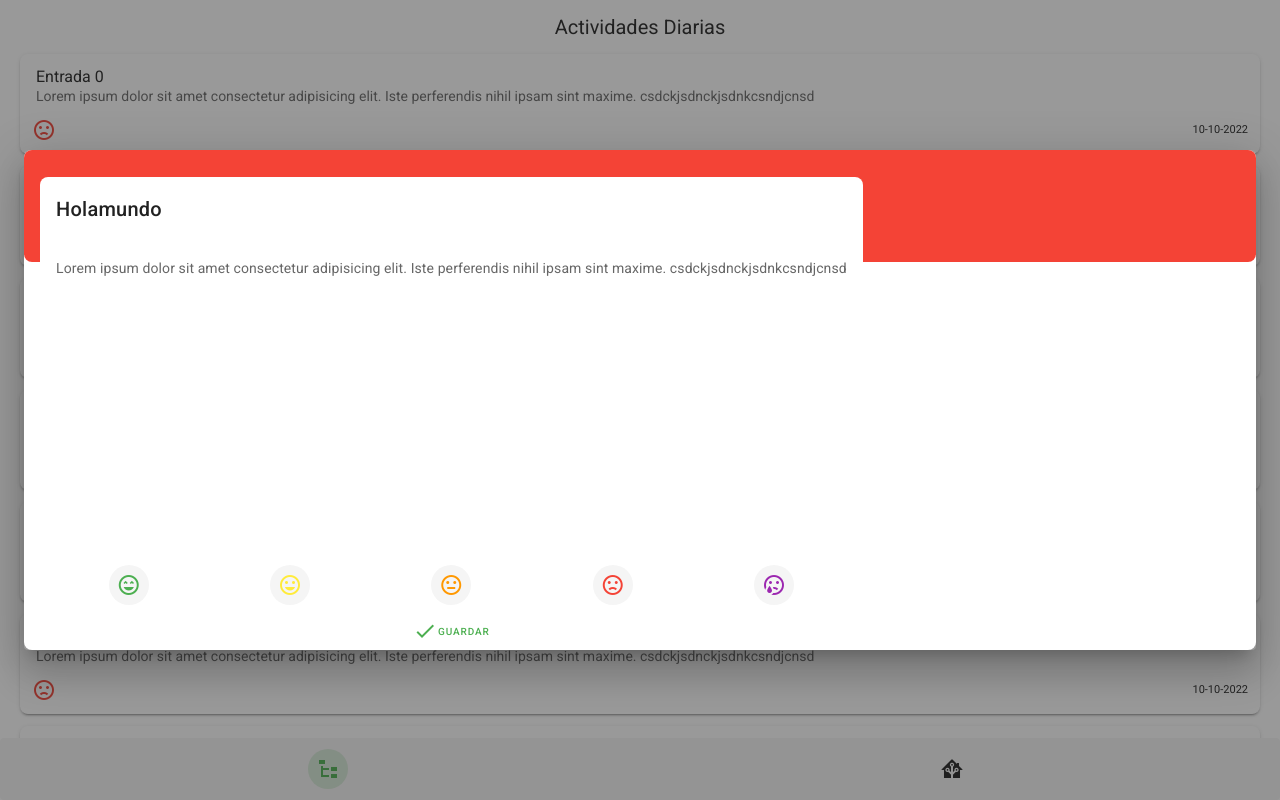
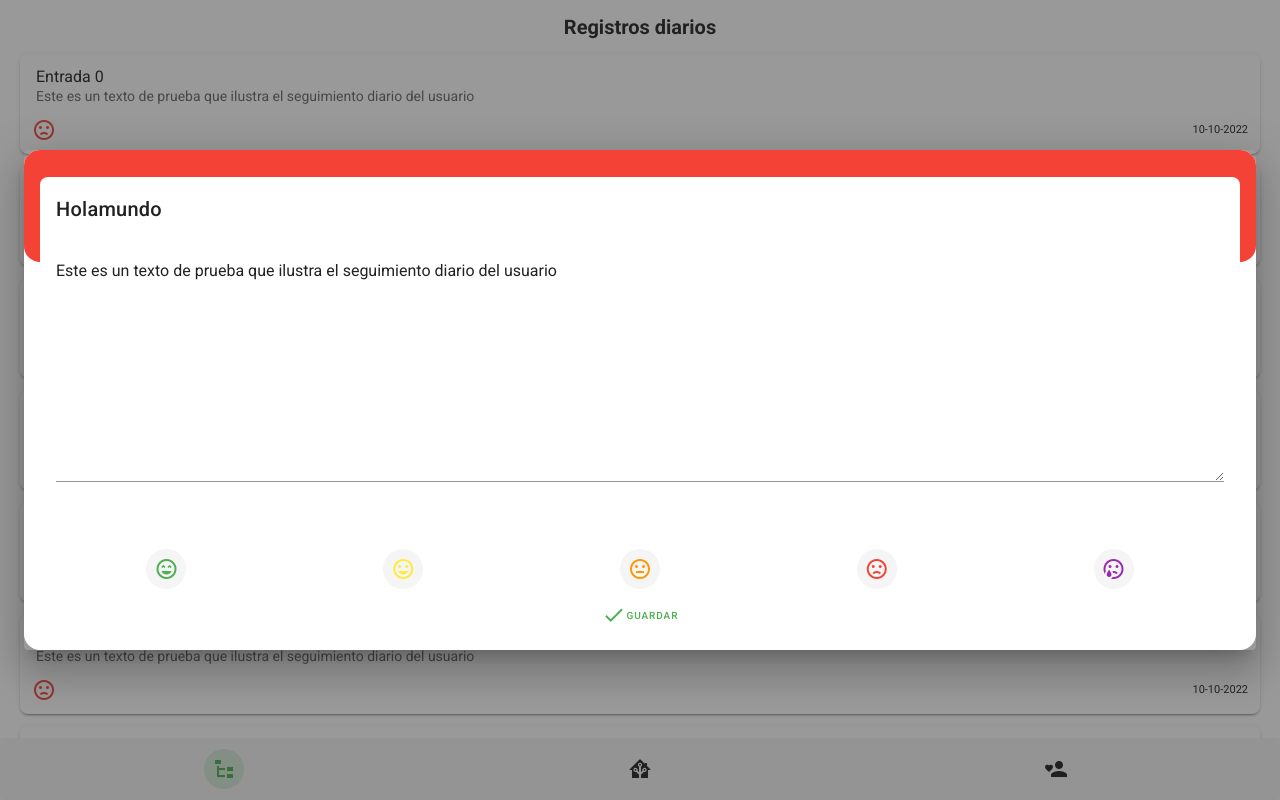
Before and after one commit to RickBm400/autismo-app-regulacion, a Vue app: page /daily-routine in a window 1280 px wide. Both pictures are taken after a click on the button 640 px from the left and 104 px from the top of the page. Shown: the top 800 px of the page. Built offline with nearby package versions, Linux system fonts and the light colour scheme.

Commit message:
feat: some feature sections

```diff
--- a/src/App.vue
+++ b/src/App.vue
@@ -3,7 +3,7 @@
 
     <router-view></router-view>
     <FooterNav></FooterNav>
-    <navBar></navBar>
+
   </v-app>
 </template>
 
--- a/src/components/landing/footerNav.vue
+++ b/src/components/landing/footerNav.vue
@@ -1,6 +1,6 @@
 <template>
   <v-container>
-    <v-card height="40" width="100%">
+    <v-card height="40" width="100%" elevation="0">
       <v-footer app fixed>
         <v-card
           color="transparent"
@@ -40,6 +40,10 @@ export default {
           icon: "mdi-home-assistant",
           link: "/home",
         },
+        {
+          icon: "mdi-account-heart",
+          link: "/user-advisor",
+        },
       ],
     };
   },
--- a/src/components/landing/navBar.vue
+++ b/src/components/landing/navBar.vue
@@ -1,3 +1,11 @@
 <template>
+            <v-sheet class="d-flex flex-row-reverse">
+            <v-btn :ripple="false" retain-focus-on-click fab small text elevation="0">
+                <v-icon>
+                    mdi-account-circle
+                </v-icon>
+
+            </v-btn>
+        </v-sheet>
 
 </template>
--- a/src/router/index.js
+++ b/src/router/index.js
@@ -15,6 +15,11 @@ const routes = [
     name: 'Rutinas Diarias',
     component: () => import('@/views/landingPage/dailyRoutine.vue')
   },
+  {
+    path: '/user-advisor',
+    name: 'Asistencia al usuario',
+    component: () => import('@/views/landingPage/userAdvisor.vue')
+  },
 ]
 
 const router = new VueRouter({
--- a/src/views/landingPage/HomeView.vue
+++ b/src/views/landingPage/HomeView.vue
@@ -1,14 +1,6 @@
 <template>
     <v-container >
 
-        <v-sheet class="d-flex flex-row-reverse">
-            <v-btn :ripple="false" retain-focus-on-click fab small text elevation="0">
-                <v-icon>
-                    mdi-account-circle
-                </v-icon>
-
-            </v-btn>
-        </v-sheet>
 
         <v-card class="ma-5" height="500" rounded="xl" elevation="5">
             <v-img src="@/assets/IMG/landing/background_landing.png" height="200">
--- a/src/views/landingPage/dailyRoutine.vue
+++ b/src/views/landingPage/dailyRoutine.vue
@@ -1,7 +1,7 @@
 <template>
   <v-container fluid>
-    <span class="px-5 d-flex justify-center" style="font-size: 20px"
-      >Actividades Diarias</span
+    <span class="px-5 d-flex justify-center font-weight-bold" style="font-size: 20px"
+      >Registros diarios</span
     >
     <v-dialog v-for="(item, i) in values" :key="i">
       <template v-slot:activator="{ on, attrs }">
@@ -33,25 +33,32 @@
         </v-card>
       </template>
       <template v-slot:default="dialog">
-        <v-card flat height="500" class="rounded-lg">
+        <v-card flat height="500" class="rounded-xl">
           <v-toolbar extended :color="item.icon.color" flat>
             <v-card
               style="top: 230px; background-color: transparent"
               height="450"
+              width="100%"
               class="rounded-lg  mb-5"
               flat
             >
               <v-card flat>
                 <v-card-title>Holamundo</v-card-title>
                 <v-card height="300" class=" overflow-auto pa-0" flat>
-                  <v-card-text>
-                    {{item.content}}
+                  <v-card-text class="pb-0">
+                    <v-textarea
+                    :full-width="true"
+                    :color="item.icon.color"
+                    label="Nueva entrada"
+                    :value="item.content" rows="8" :v-model="item.content">
+
+                    </v-textarea>
                   </v-card-text>
                 </v-card>
               </v-card>
 
               <v-card-actions class="d-flex flex-column">
-                <v-sheet class="d-flex justify-space-around pt-4" width="100%">
+                <v-sheet class="d-flex justify-space-around pt-0" width="100%">
                   <v-btn
                     v-for="item in statusButtons"
                     :key="item"
@@ -115,7 +122,7 @@ export default {
         {
           title: "Entrada",
           content:
-            "Lorem ipsum dolor sit amet consectetur adipisicing elit. Iste perferendis nihil ipsam sint maxime. csdckjsdnckjsdnkcsndjcnsd",
+            "Este es un texto de prueba que ilustra el seguimiento diario del usuario",
           icon: {
             color: "red",
             status: "mdi-emoticon-sad-outline",
@@ -125,7 +132,7 @@ export default {
         {
           title: "Entrada",
           content:
-            "Lorem ipsum dolor sit amet consectetur adipisicing elit. Iste perferendis nihil ipsam sint maxime. csdckjsdnckjsdnkcsndjcnsd",
+            "Este es un texto de prueba que ilustra el seguimiento diario del usuario",
           icon: {
             color: "yellow",
             status: "mdi-emoticon-neutral-outline",
@@ -135,7 +142,7 @@ export default {
         {
           title: "Entrada",
           content:
-            "Lorem ipsum dolor sit amet consectetur adipisicing elit. Iste perferendis nihil ipsam sint maxime. csdckjsdnckjsdnkcsndjcnsd",
+            "Este es un texto de prueba que ilustra el seguimiento diario del usuario",
           icon: {
             color: "purple",
             status: "mdi-emoticon-excited-outline",
@@ -145,7 +152,7 @@ export default {
         {
           title: "Entrada",
           content:
-            "Lorem ipsum dolor sit amet consectetur adipisicing elit. Iste perferendis nihil ipsam sint maxime. csdckjsdnckjsdnkcsndjcnsd",
+            "Este es un texto de prueba que ilustra el seguimiento diario del usuario",
           icon: {
             color: "green",
             status: "mdi-emoticon-outline",
@@ -155,7 +162,7 @@ export default {
         {
           title: "Entrada",
           content:
-            "Lorem ipsum dolor sit amet consectetur adipisicing elit. Iste perferendis nihil ipsam sint maxime. csdckjsdnckjsdnkcsndjcnsd",
+            "Este es un texto de prueba que ilustra el seguimiento diario del usuario",
           icon: {
             color: "blue",
             status: "mdi-emoticon-sad-outline",
@@ -165,7 +172,7 @@ export default {
         {
           title: "Entrada",
           content:
-            "Lorem ipsum dolor sit amet consectetur adipisicing elit. Iste perferendis nihil ipsam sint maxime. csdckjsdnckjsdnkcsndjcnsd",
+            "Este es un texto de prueba que ilustra el seguimiento diario del usuario",
           icon: {
             color: "red",
             status: "mdi-emoticon-sad-outline",
@@ -175,7 +182,7 @@ export default {
         {
           title: "Entrada",
           content:
-            "Lorem ipsum dolor sit amet consectetur adipisicing elit. Iste perferendis nihil ipsam sint maxime. csdckjsdnckjsdnkcsndjcnsd",
+            "Este es un texto de prueba que ilustra el seguimiento diario del usuario",
           icon: {
             color: "red",
             status: "mdi-emoticon-sad-outline",
@@ -185,7 +192,7 @@ export default {
         {
           title: "Entrada",
           content:
-            "Lorem ipsum dolor sit amet consectetur adipisicing elit. Iste perferendis nihil ipsam sint maxime. csdckjsdnckjsdnkcsndjcnsd",
+            "Este es un texto de prueba que ilustra el seguimiento diario del usuario",
           icon: {
             color: "red",
             status: "mdi-emoticon-sad-outline",
--- /dev/null
+++ b/src/views/landingPage/userAdvisor.vue
@@ -0,0 +1,26 @@
+<template>
+        <v-container fluid>
+        <v-row>
+            <v-col cols="6">
+                <v-card color="red" height="250" class="rounded-xl" elevation="4">
+                    <v-card-title class="white--text">Depresión</v-card-title>
+                </v-card>
+            </v-col>
+            <v-col cols="6">
+                <v-card color="orange" height="250" class="rounded-xl" elevation="4">
+                    <v-card-title class="white--text">Estrés</v-card-title>
+                </v-card>
+            </v-col>
+            <v-col cols="6">
+                <v-card color="blue" height="250" class="rounded-xl" elevation="4">
+                    <v-card-title class="white--text">Ansiedad</v-card-title>
+                </v-card>
+            </v-col>
+            <v-col cols="6">
+                <v-card color="green" height="250" class="rounded-xl" elevation="4">
+                    <v-card-title class="white--text">Problemas de comunicación</v-card-title>
+                </v-card>
+            </v-col>
+        </v-row>
+    </v-container>
+</template>
```
